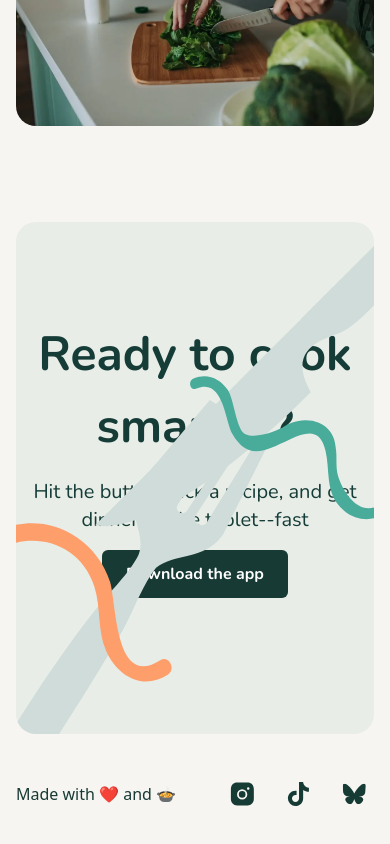
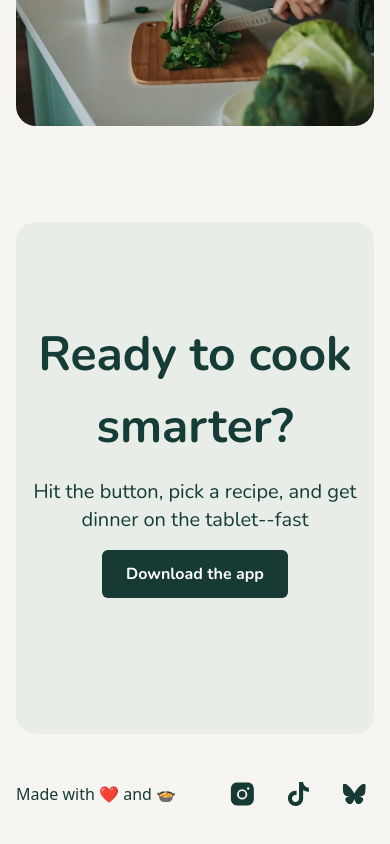
Before and after one commit to seijasm1992/recipes-finder, a React (Create React App) app: page / in a window 390 px wide. Shown: the part 2486-3330 px from the top of the page. Built offline with nearby package versions, Linux system fonts and the light colour scheme.

Commit message:
fixed height and width of fork and knife on section ready

```diff
--- a/src/sectionReady.js
+++ b/src/sectionReady.js
@@ -3,11 +3,11 @@
 function SectionReady() {
   return (
     <section className='relative container mx-auto py-24 rounded-[20px] bg-[#E8EDE7] overflow-hidden' >
-      <div className='absolute bottom-[-50px] left-[-50px]'>
-        <img src="/pattern-fork.svg" className='w-full h-full object-contain w-[200px] h-[200px] '  alt='pattern-fork' />
+      <div className='absolute bottom-[-50px] left-[-70px]'>
+        <img src="/pattern-fork.svg" className='w-full h-full object-contain hidden md:block '  alt='pattern-fork' />
       </div>
       <div className='absolute top-[6px] right-[-60px]'>
-        <img src="/pattern-knife.svg" className='w-full h-full object-contain w-[200px] h-[200px]' alt='pattern-knife' />
+        <img src="/pattern-knife.svg" className='w-full h-full object-contain hidden md:block' alt='pattern-knife' />
       </div>
       <div className='flex flex-col gap-4 items-center text-center pb-10'>
         <h2 className='text-[3rem] font-bold text-[#153C37] font-nunito'>Ready to cook smarter?</h2>
```
